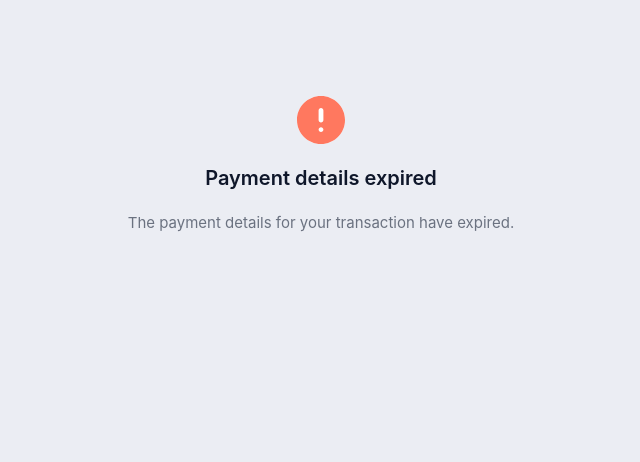
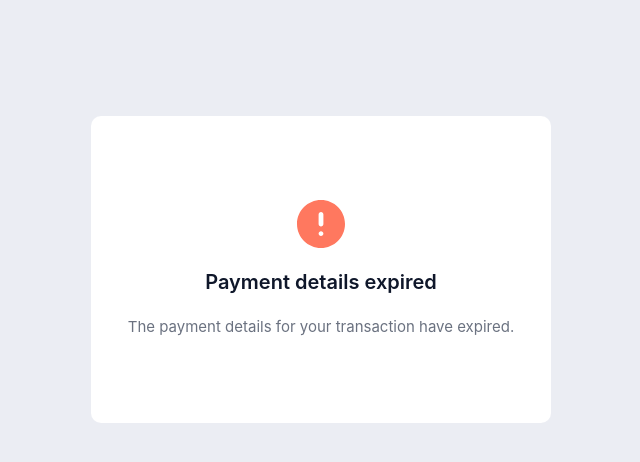
Before and after one commit to hanielchids/frontend-app, a Next.js app: page /payin/1/expired in a window 1280 px wide. Shown: the top 462 px of the page, without its empty margins (319-959 px from the left). Built offline with nearby package versions, Linux system fonts and the light colour scheme.

Commit message:
feat(components): code clean up and style updates

```diff
--- a/src/store/currencySlice.ts
+++ b/src/store/currencySlice.ts
@@ -1,4 +1,3 @@
-// slices/currencySlice.ts
 import { createSlice, PayloadAction } from "@reduxjs/toolkit";
 
 interface CurrencyState {
--- a/src/styles/globals.css
+++ b/src/styles/globals.css
@@ -20,6 +20,9 @@
   .quote-container {
     @apply w-[460px] p-[25px] bg-white rounded-[10px] flex-col justify-start items-center gap-[25px] inline-flex;
   }
+  .expired-container {
+    @apply flex justify-center h-[307px] items-center w-[460px] my-5 bg-white rounded-[10px];
+  }
   .p-text {
     @apply text-bvnk_text-gray text-sm font-normal leading-snug;
   }
```
